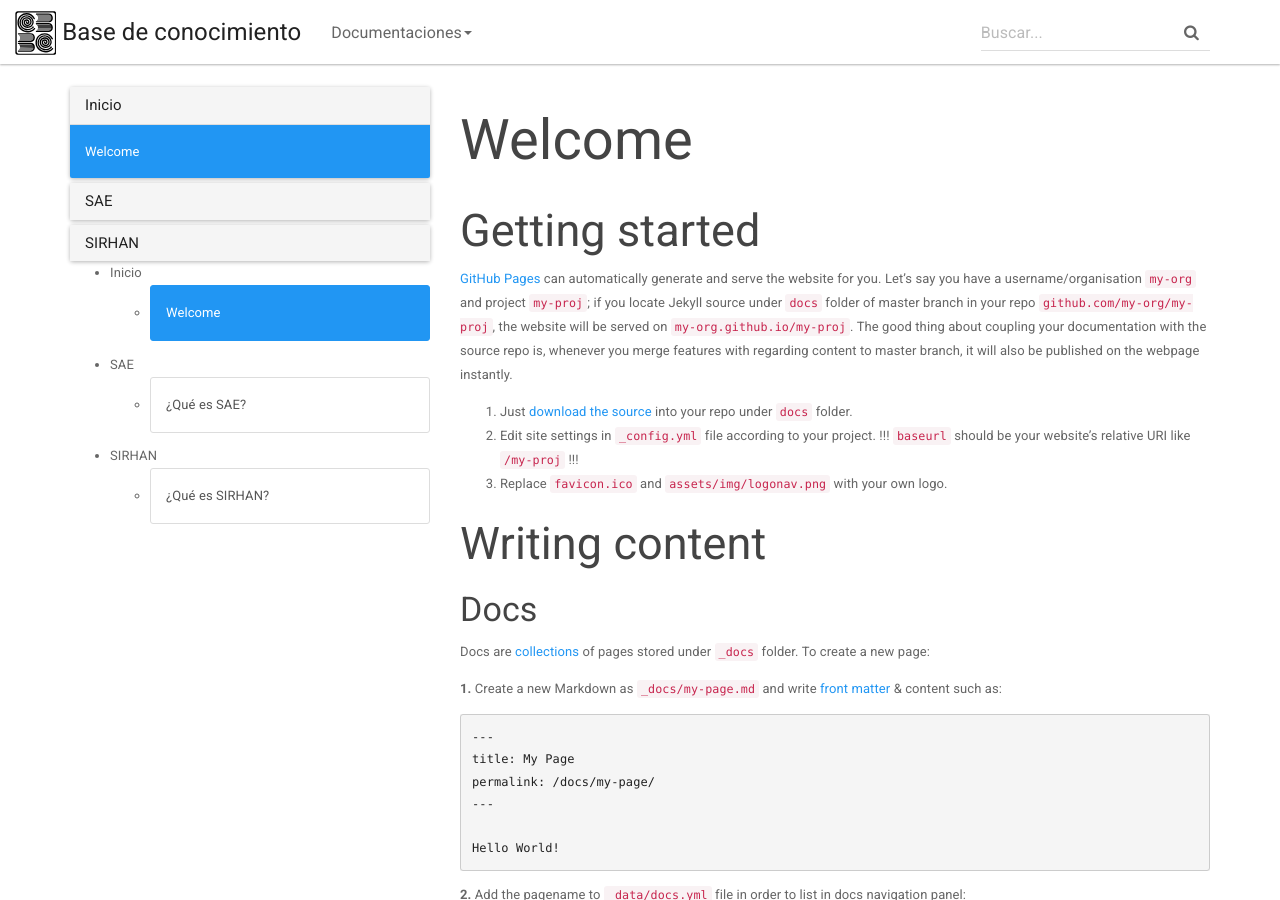
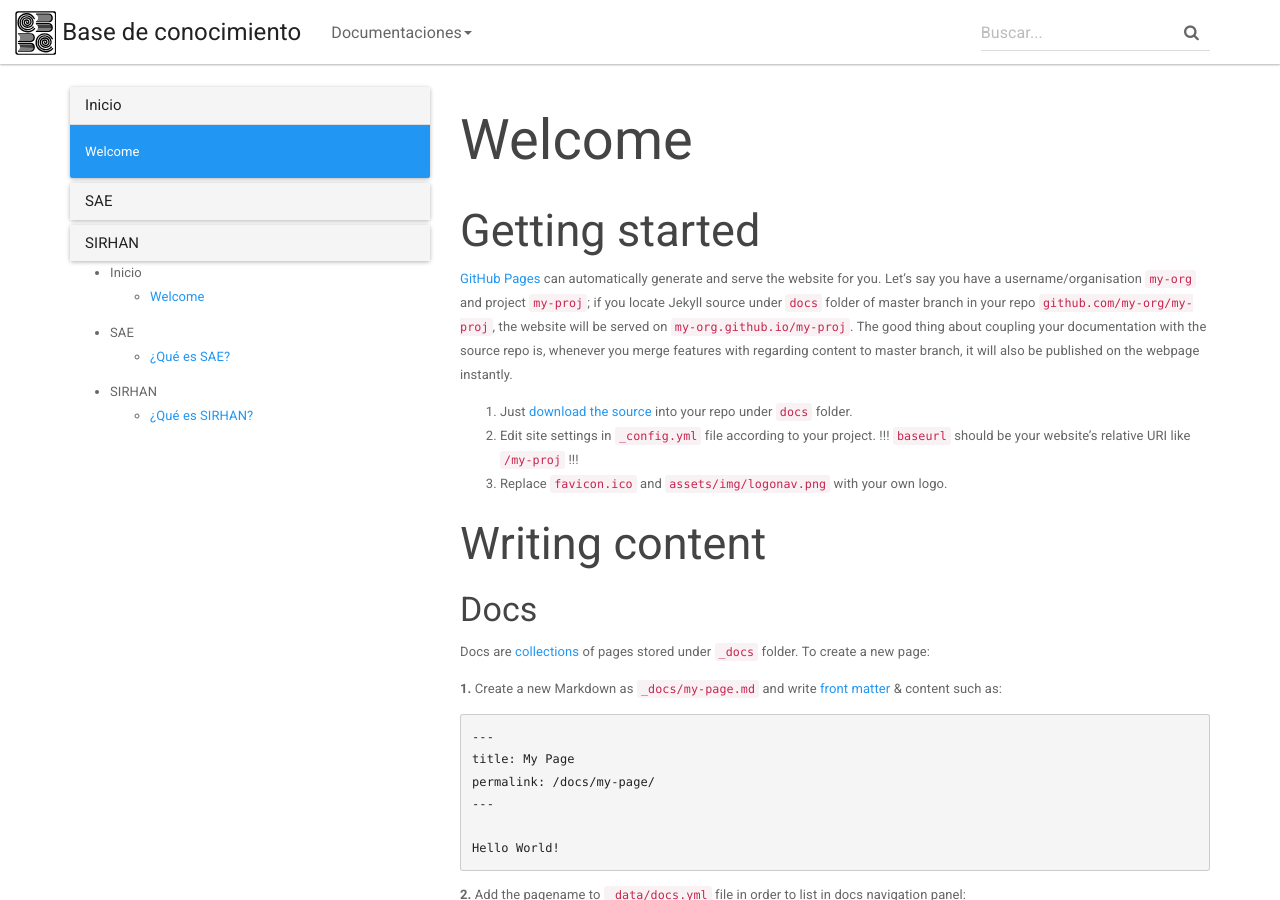
Before and after one commit to CoBachBC/centrodeayuda, a Jekyll site: the page built from docs/_docs/index.md, in a window 1280 px wide and 900 px high. Built offline with Jekyll 4.4.1, drawn with Linux system fonts in a browser that asks for light colours.

Commit message:
Update docs_nav.html

```diff
--- a/docs/_includes/docs_nav.html
+++ b/docs/_includes/docs_nav.html
@@ -45,7 +45,7 @@
             {% for item in section.docs %}
               {% assign item_url = item | prepend:"/docs/" | append:"/" %}
               {% assign p = site.docs | where:"url", item_url | first %}
-              <li><a class="list-group-item {% if item_url == page.url %}active{% endif %}" href="{{ p.url  | relative_url }}">{{ p.title }}</a></li>
+              <li><a {% if item_url == page.url %}class="active"{% endif %} href="{{ p.url  | relative_url }}">{{ p.title }}</a></li>
             {% endfor %}
           </ul>
         </li>
```
